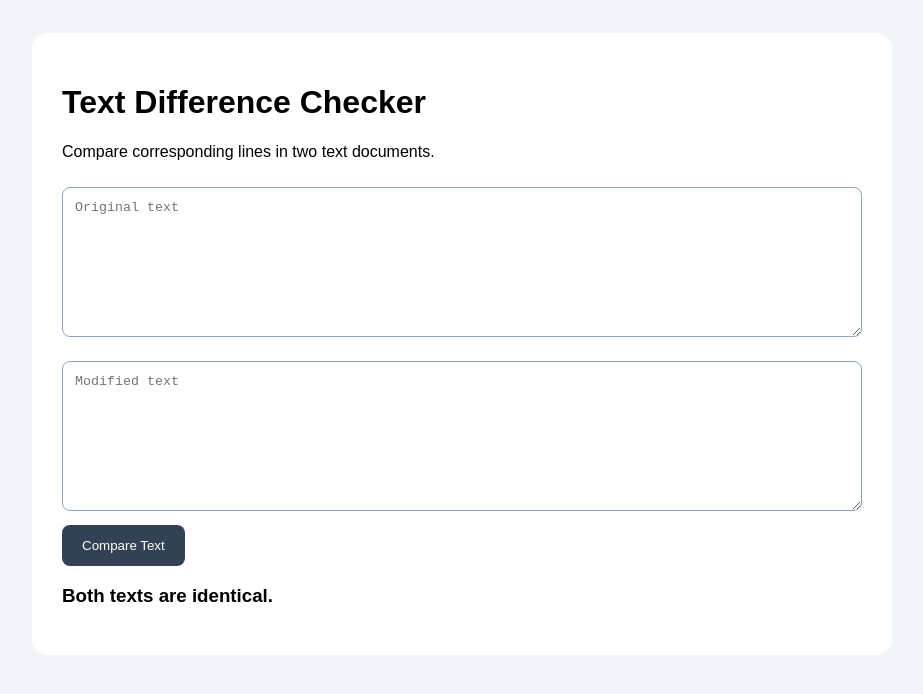
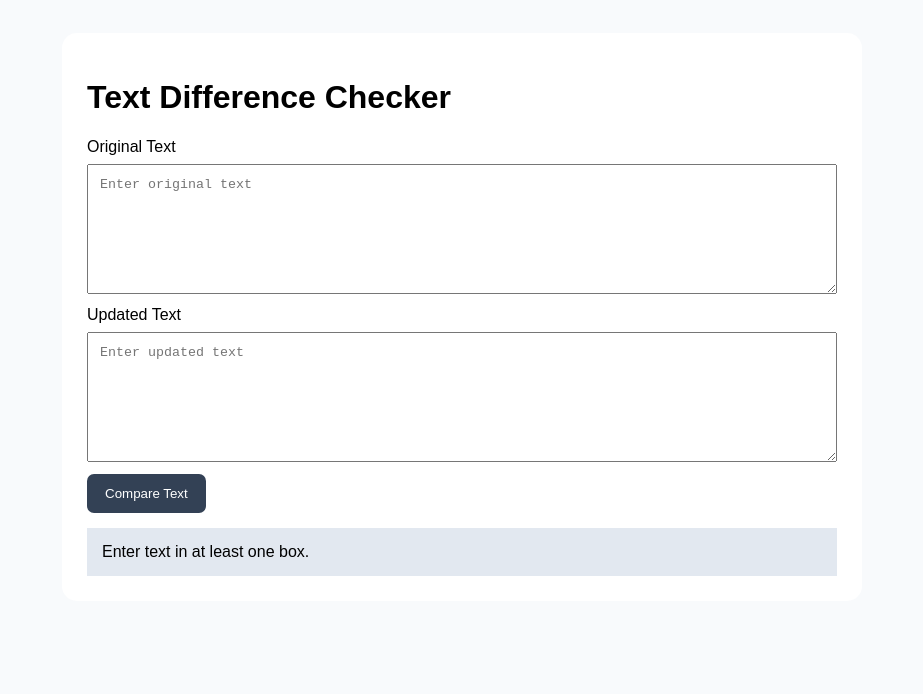
Before and after one commit to tobyperry08/text-difference-checker, a plain HTML site: page index.html in a window 1280 px wide. Both pictures are taken after a click on the button "Compare Text". Shown: the whole page, without its empty margins (178-1101 px from the left). Drawn offline with Linux system fonts and the light colour scheme.

Commit message:
Add text difference comparison

```diff
--- a/index.html
+++ b/index.html
@@ -2,46 +2,39 @@
 <html lang="en">
 <head>
 <meta charset="UTF-8">
-<meta name="viewport" content="width=device-width, initial-scale=1.0">
+<meta name="viewport" content="width=device-width,initial-scale=1">
 <title>Text Difference Checker</title>
 <style>
-body{font-family:Arial;background:#f1f5f9;padding:25px}
-main{max-width:800px;margin:auto;background:white;padding:30px;border-radius:16px}
-textarea{width:100%;height:150px;padding:12px;box-sizing:border-box;margin:10px 0;border:1px solid #94a3b8;border-radius:8px}
-button{background:#334155;color:white;padding:13px 20px;border:0;border-radius:8px;cursor:pointer}
-.change{background:#fef3c7;padding:15px;margin:10px 0;border-radius:8px;white-space:pre-wrap;overflow-wrap:anywhere}
+body{font-family:Arial;background:#f8fafc;padding:25px}
+main{max-width:750px;margin:auto;background:white;padding:25px;border-radius:15px}
+textarea{width:100%;height:130px;padding:12px;box-sizing:border-box;margin:8px 0}
+button{padding:12px 18px;background:#334155;color:white;border:0;border-radius:7px;cursor:pointer}
+#result{background:#e2e8f0;padding:15px;margin-top:15px;white-space:pre-wrap;overflow-wrap:anywhere}
 </style>
 </head>
 <body>
 <main>
 <h1>Text Difference Checker</h1>
-<p>Compare corresponding lines in two text documents.</p>
-<textarea id="original" placeholder="Original text"></textarea>
-<textarea id="modified" placeholder="Modified text"></textarea>
+<label>Original Text</label>
+<textarea id="first" placeholder="Enter original text"></textarea>
+<label>Updated Text</label>
+<textarea id="second" placeholder="Enter updated text"></textarea>
 <button onclick="compare()">Compare Text</button>
-<h3 id="summary"></h3>
-<div id="result"></div>
+<div id="result">Comparison results will appear here.</div>
 </main>
 <script>
 function compare(){
- const a=document.getElementById("original").value.split(/\r?\n/);
- const b=document.getElementById("modified").value.split(/\r?\n/);
- const result=document.getElementById("result");
- result.innerHTML="";
- let changes=0;
- for(let i=0;i<Math.max(a.length,b.length);i++){
-  if(a[i]!==b[i]){
-   changes++;
-   const div=document.createElement("div");
-   div.className="change";
-   div.textContent="Line "+(i+1)+
-   "\nOriginal: "+(a[i]??"(missing)")+
-   "\nModified: "+(b[i]??"(missing)");
-   result.appendChild(div);
-  }
- }
- document.getElementById("summary").textContent=
- changes?changes+" differing line positions":"Both texts are identical.";
+ const a=document.getElementById("first").value;
+ const b=document.getElementById("second").value;
+ const out=document.getElementById("result");
+ if(!a&&!b){out.textContent="Enter text in at least one box.";return;}
+ const oldLines=a.split(/\r?\n/);
+ const newLines=b.split(/\r?\n/);
+ const removed=oldLines.filter(line=>!newLines.includes(line));
+ const added=newLines.filter(line=>!oldLines.includes(line));
+ out.textContent=
+ "Removed lines:\n"+(removed.join("\n")||"None")+
+ "\n\nAdded lines:\n"+(added.join("\n")||"None");
 }
 </script>
 </body>
```
